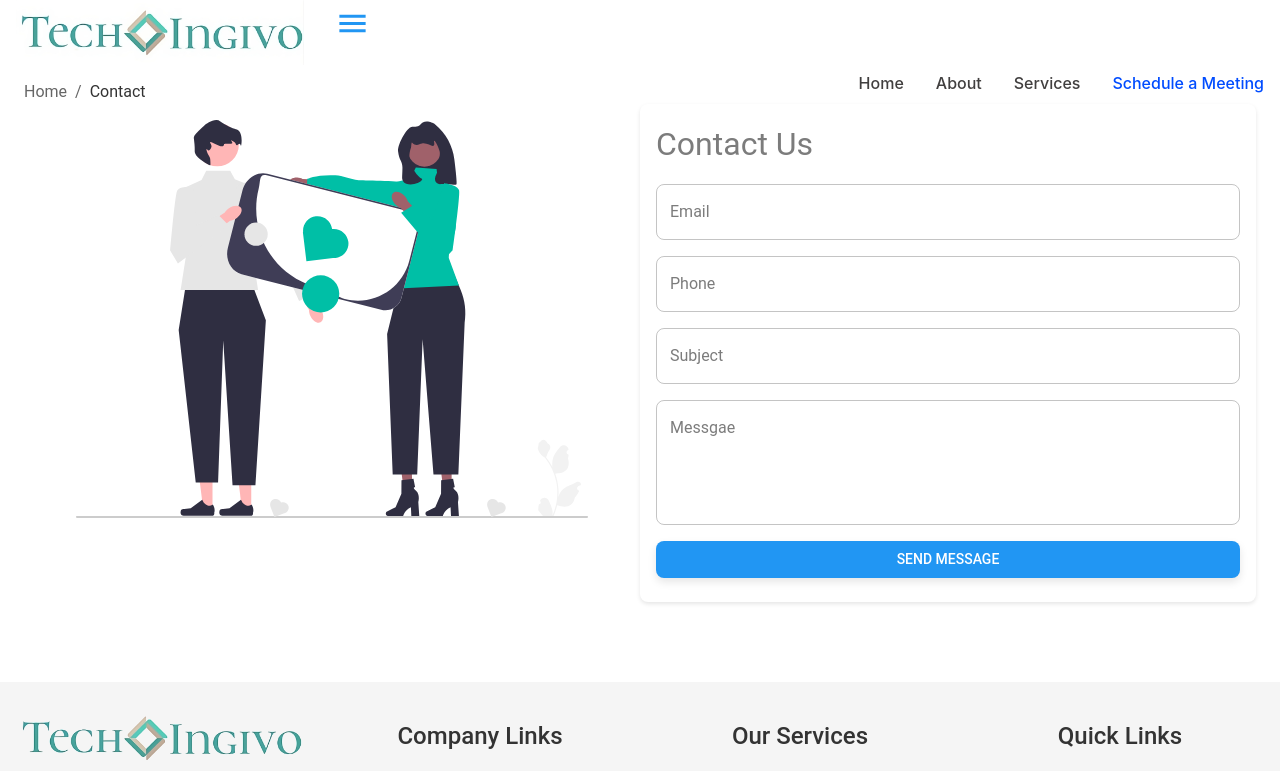
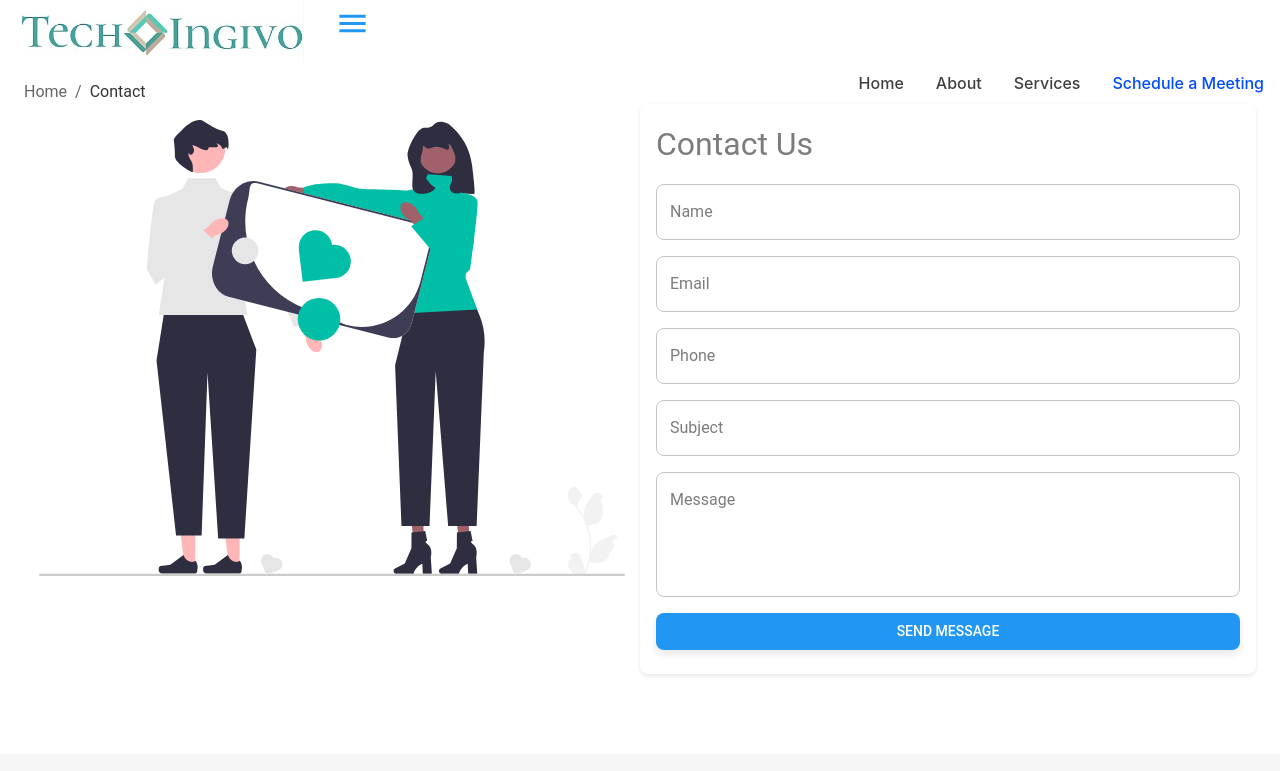
Before and after one commit to Shubhankardev90/techingivo, a Next.js app: page /schedule in a window 1280 px wide. Shown: the top 771 px of the page. Built offline with nearby package versions, Linux system fonts and the light colour scheme.

Commit message:
email route

```diff
--- a/src/pages/schedule/index.js
+++ b/src/pages/schedule/index.js
@@ -1,11 +1,50 @@
-import Breadcrumb from '@/components/Breadcrumb'
-import Footer from '@/components/Footer'
-import Header from '@/components/Header'
-import { Box, Button, Card, CardContent, Grid, TextField, Typography } from '@mui/material'
-import Image from 'next/image'
-import React from 'react'
+import React, { useState } from 'react';
+import Breadcrumb from '@/components/Breadcrumb';
+import Footer from '@/components/Footer';
+import Header from '@/components/Header';
+import { Box, Button, Card, CardContent, Grid, TextField, Typography } from '@mui/material';
+import Image from 'next/image';
 
-const index = () => {
+const Schedule = () => {
+    const [formData, setFormData] = useState({
+        name: '',
+        email: '',
+        phone: '',
+        subject: '',
+        message: '',
+    });
+
+    const handleInputChange = (e) => {
+        const { name, value } = e.target;
+        setFormData({
+            ...formData,
+            [name]: value,
+        });
+    };
+
+    const handleSubmit = async (e) => {
+        e.preventDefault();
+
+        try {
+            const response = await fetch('http://localhost:5000/api/v1/email/send-query', {
+                method: 'POST',
+                headers: {
+                    'Content-Type': 'application/json',
+                },
+                body: JSON.stringify(formData),
+            });
+
+            if (response.ok) {
+                console.log('Message sent successfully');
+                // You can add additional logic here after a successful submission
+            } else {
+                console.error('Failed to send message');
+            }
+        } catch (error) {
+            console.error('Error sending message:', error);
+        }
+    };
+
     return (
         <div>
             <Box position="fixed" top="0" left="0" zIndex={999} width="100%" maxWidth={1600}>
@@ -15,7 +54,7 @@ const index = () => {
                 <Breadcrumb activeLink="Contact" />
                 <Grid container>
                     <Grid item lg={6} md={12} sm={12} xs={12} alignItems="center">
-                        <Box position="relative" height="80%"my={2} minHeight="30vh">
+                        <Box position="relative" height="80%" my={2} minHeight="30vh">
                             <Image src="/support.svg" fill objectFit='contain' />
                         </Box>
                     </Grid>
@@ -23,12 +62,50 @@ const index = () => {
                         <Card variant='elevation'>
                             <CardContent>
                                 <Typography fontSize="2rem" mb={2}>Contact Us</Typography>
-                                <form>
-                                    <TextField style={{marginBottom:'1rem'}}  fullWidth label="Email" />
-                                    <TextField style={{marginBottom:'1rem'}}  fullWidth label="Phone" />
-                                    <TextField style={{marginBottom:'1rem'}}  fullWidth label="Subject" />
-                                    <TextField style={{marginBottom:'1rem'}}  fullWidth label="Messgae" multiline rows={4} />
-                                    <Button variant='contained' fullWidth> Send Message </Button>
+                                <form onSubmit={handleSubmit}>
+                                    <TextField
+                                        style={{ marginBottom: '1rem' }}
+                                        fullWidth
+                                        label="Name"
+                                        name="name"
+                                        value={formData.name}
+                                        onChange={handleInputChange}
+                                    />
+                                    <TextField
+                                        style={{ marginBottom: '1rem' }}
+                                        fullWidth
+                                        label="Email"
+                                        name="email"
+                                        value={formData.email}
+                                        onChange={handleInputChange}
+                                    />
+                                    <TextField
+                                        style={{ marginBottom: '1rem' }}
+                                        fullWidth
+                                        label="Phone"
+                                        name="phone"
+                                        value={formData.phone}
+                                        onChange={handleInputChange}
+                                    />
+                                    <TextField
+                                        style={{ marginBottom: '1rem' }}
+                                        fullWidth
+                                        label="Subject"
+                                        name="subject"
+                                        value={formData.subject}
+                                        onChange={handleInputChange}
+                                    />
+                                    <TextField
+                                        style={{ marginBottom: '1rem' }}
+                                        fullWidth
+                                        label="Message"
+                                        multiline
+                                        rows={4}
+                                        name="message"
+                                        value={formData.message}
+                                        onChange={handleInputChange}
+                                    />
+                                    <Button type="submit" variant='contained' fullWidth> Send Message </Button>
                                 </form>
                             </CardContent>
                         </Card>
@@ -37,7 +114,7 @@ const index = () => {
             </Box>
             <Footer />
         </div>
-    )
-}
+    );
+};
 
-export default index
+export default Schedule;
```
